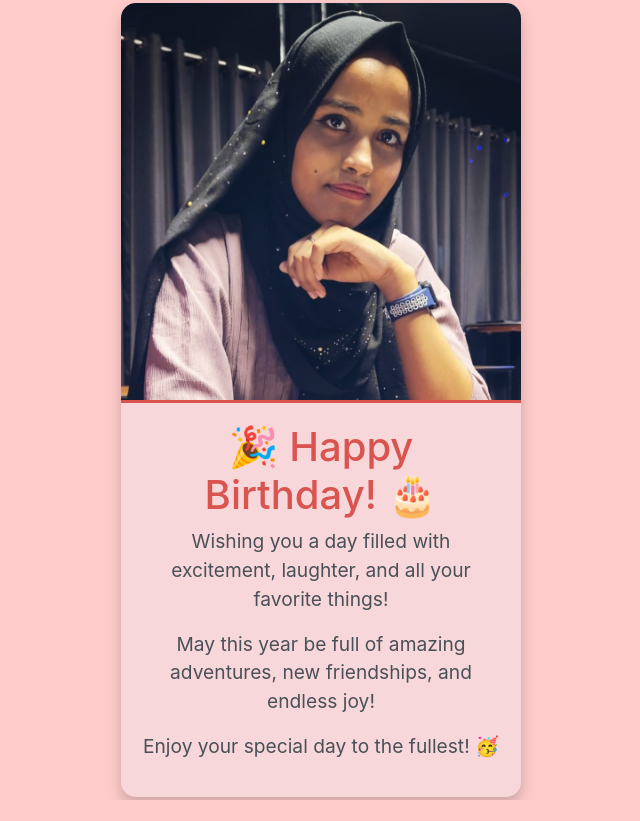
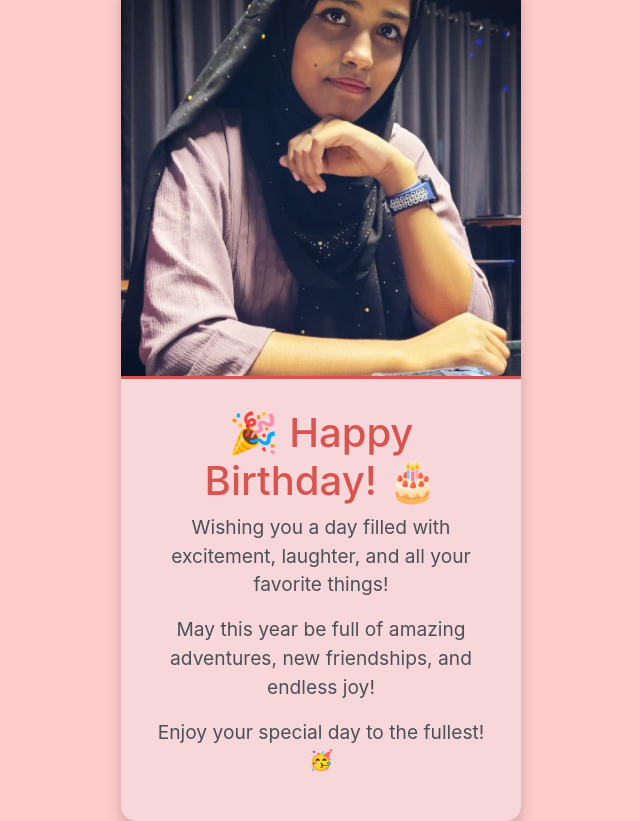
Before and after one commit to entromolphya/wish, a plain HTML site: page index.html in a window 1280 px wide. Shown: the whole page, without its empty margins (319-959 px from the left). Before the commit the page ends 800 px from the top, so only its background shows below. Drawn offline with nearby package versions, Linux system fonts and the light colour scheme.

Commit message:
Update index.html

```diff
--- a/index.html
+++ b/index.html
@@ -1,6 +1,5 @@
 <!DOCTYPE html>
 <html lang="en">
-
 <head>
   <meta charset="UTF-8">
   <meta name="viewport" content="width=device-width, initial-scale=1.0">
@@ -38,17 +37,11 @@
       width: 100%;
       height: 100%;
       object-fit: cover;
-      /* Resize the image to fit its actual size */
-      width: 400px;
-      height: 561px;
     }
 
     .birthday-content {
-      padding: 20px;
+      padding: 30px;
       text-align: center;
-      /* Make the birthday content container more wider */
-      width: 100%;
-      margin: 0 auto;
     }
 
     h2 {
@@ -59,6 +52,16 @@
     p {
       color: #495057;
       font-size: 1.2em;
+    }
+
+    @media (max-width: 768px) {
+      .birthday-image-container {
+        height: auto; /* Adjust the height automatically for smaller screens */
+      }
+
+      .birthday-content {
+        padding: 20px; /* Adjust padding for smaller screens */
+      }
     }
   </style>
 </head>
```
